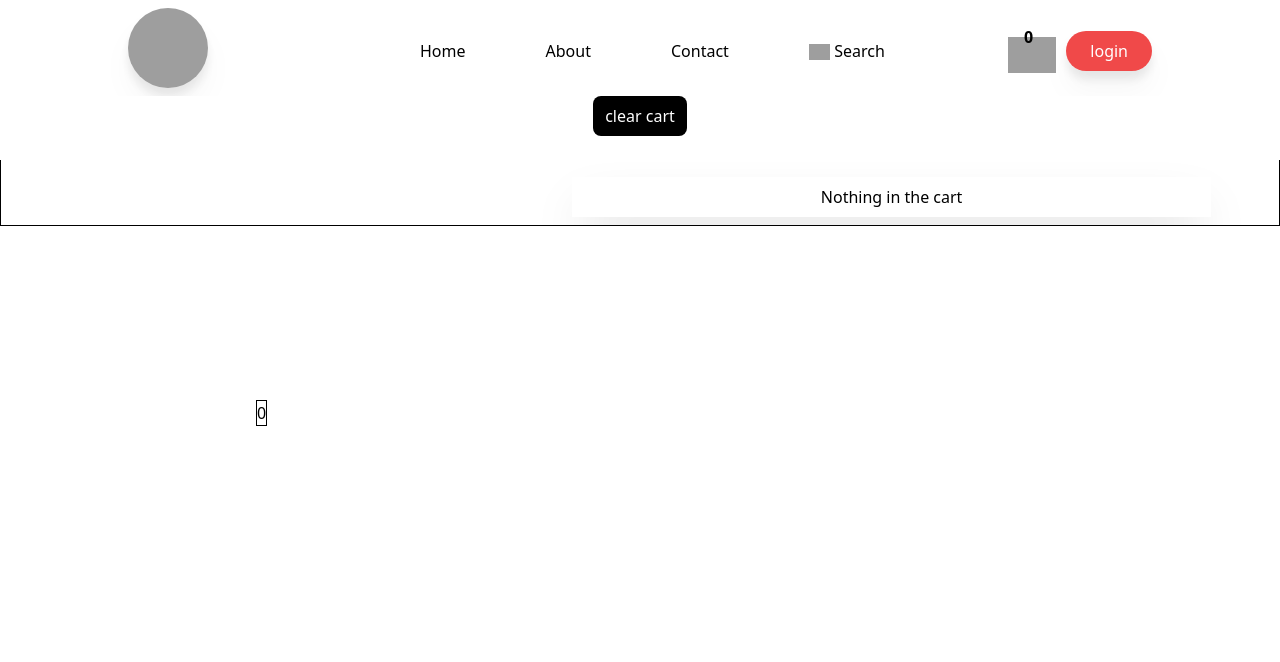
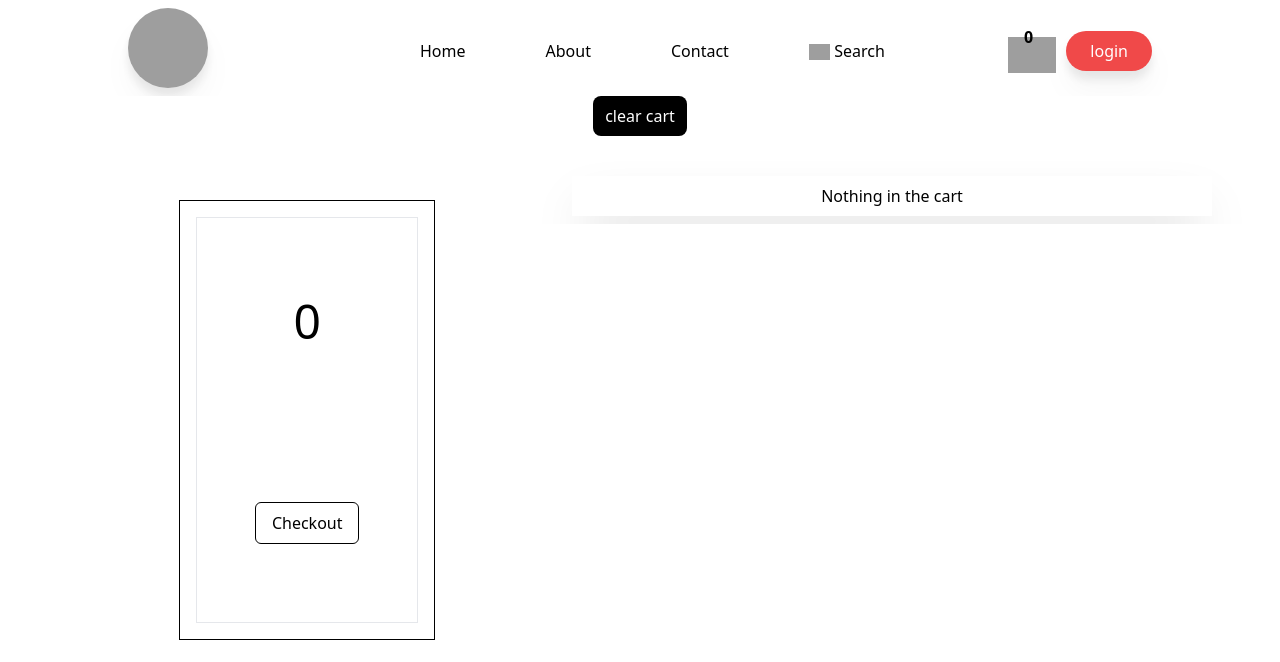
Before and after one commit to Ravi-Badami/Swiggy-clone, a React (Vite) app: page /Cart in a window 1280 px wide. Shown: the top 662 px of the page. Built offline with nearby package versions, Linux system fonts and the light colour scheme; grey boxes are pictures that could not be loaded.

Commit message:
checkout page completed

```diff
--- a/src/App.jsx
+++ b/src/App.jsx
@@ -8,6 +8,7 @@ import { lazy, startTransition, Suspense, useEffect, useState } from "react";
 import UserContext from "./utils/UserContext";
 import { Provider } from "react-redux";
 import appStore from "./utils/redux/appStore";
+import Checkout from "./components/Checkout/Checkout";
 
 /** lazy loading importing the component */
 const About = lazy(() => import("./components/About"));
@@ -104,6 +105,10 @@ const appRouter = createBrowserRouter([
           </Suspense>
         ),
       },
+      {
+        path: "/Checkout",
+        element: <Checkout />,
+      },
     ],
   },
 ]);
--- a/src/components/Cart.jsx
+++ b/src/components/Cart.jsx
@@ -1,6 +1,7 @@
 import { useDispatch, useSelector } from "react-redux";
 import ItemList from "../components/Restaurants/ItemList";
 import { clearCart } from "../utils/redux/cartSlice";
+import { Link } from "react-router-dom";
 
 const Cart = () => {
   const cartItems = useSelector((store) => store.cart.items);
@@ -35,9 +36,14 @@ const Cart = () => {
         </button>
       </div>
 
-      <div className="flex items-center justify-center gap-2 border border-black">
-        <div className="fixed left-[20%] top-[50%] border border-black">
-          {sum}
+      <div className="flex items-center justify-center gap-2">
+        <div className="fixed left-[14%] top-[25%] h-[55%] w-[20%] border border-black p-4">
+          <div className="flex h-full flex-col items-center justify-around border ">
+            <p className="text-5xl">{sum}</p>
+            <div className="rounded-md border border-black px-4 py-2">
+              <Link to={"/Checkout"}>Checkout</Link>
+            </div>
+          </div>
         </div>
 
         <div className="m-2 ml-[40%] mt-20 w-[80%] cursor-pointer overflow-y-clip p-2 px-3   shadow-2xl md:w-6/12">
--- /dev/null
+++ b/src/components/Checkout/Checkout.jsx
@@ -0,0 +1,11 @@
+const Checkout = () => {
+  return (
+    <div>
+      <div className="mt-[8%] flex h-screen  justify-center border">
+        <div className="">Payment successful</div>
+      </div>
+    </div>
+  );
+};
+
+export default Checkout;
--- a/src/components/Restaurants/ItemList.jsx
+++ b/src/components/Restaurants/ItemList.jsx
@@ -109,7 +109,7 @@ const ItemList = ({ data }) => {
                 {(e.card.info.price / 100) * countMap[e.card.info.id]}
               </span>
             ) : (
-              <span className="text-lg">{0}fdf</span>
+              <span className="text-lg">{0}</span>
             )}
           </p>
           <div
```
